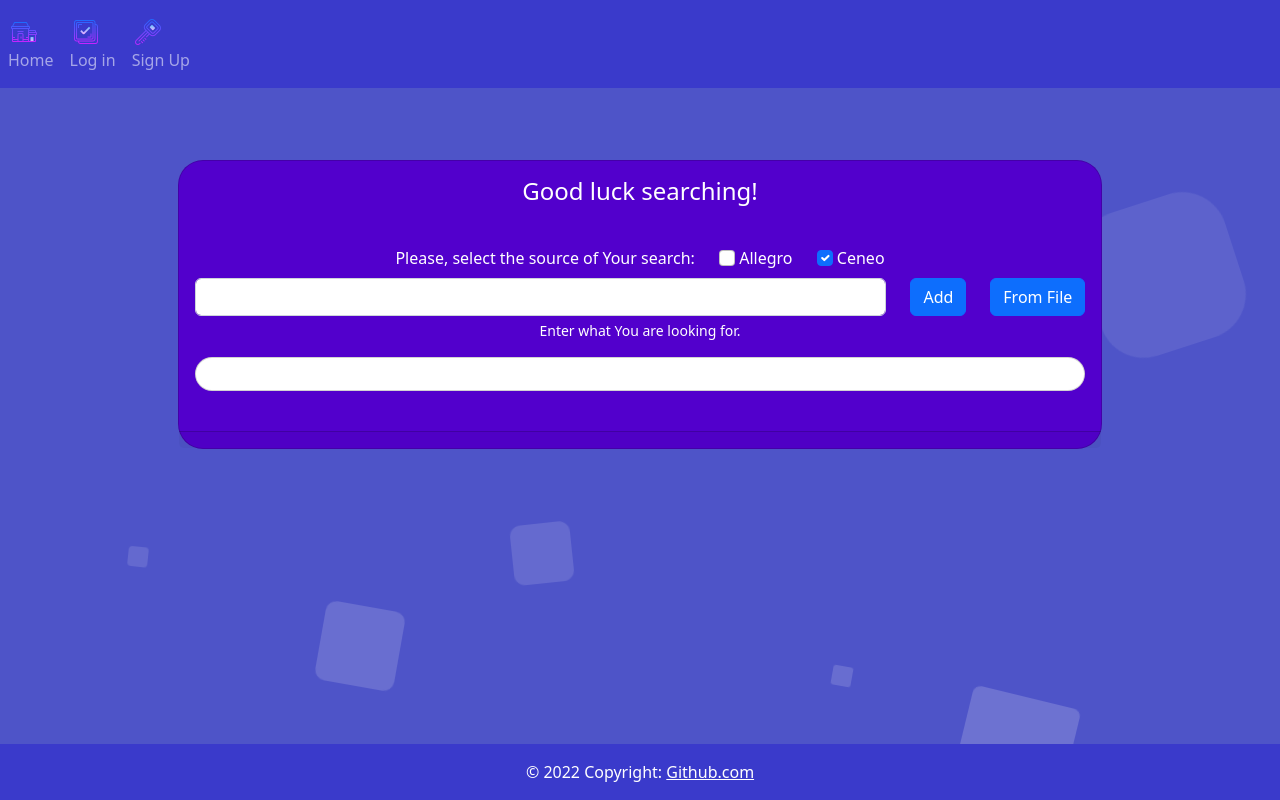
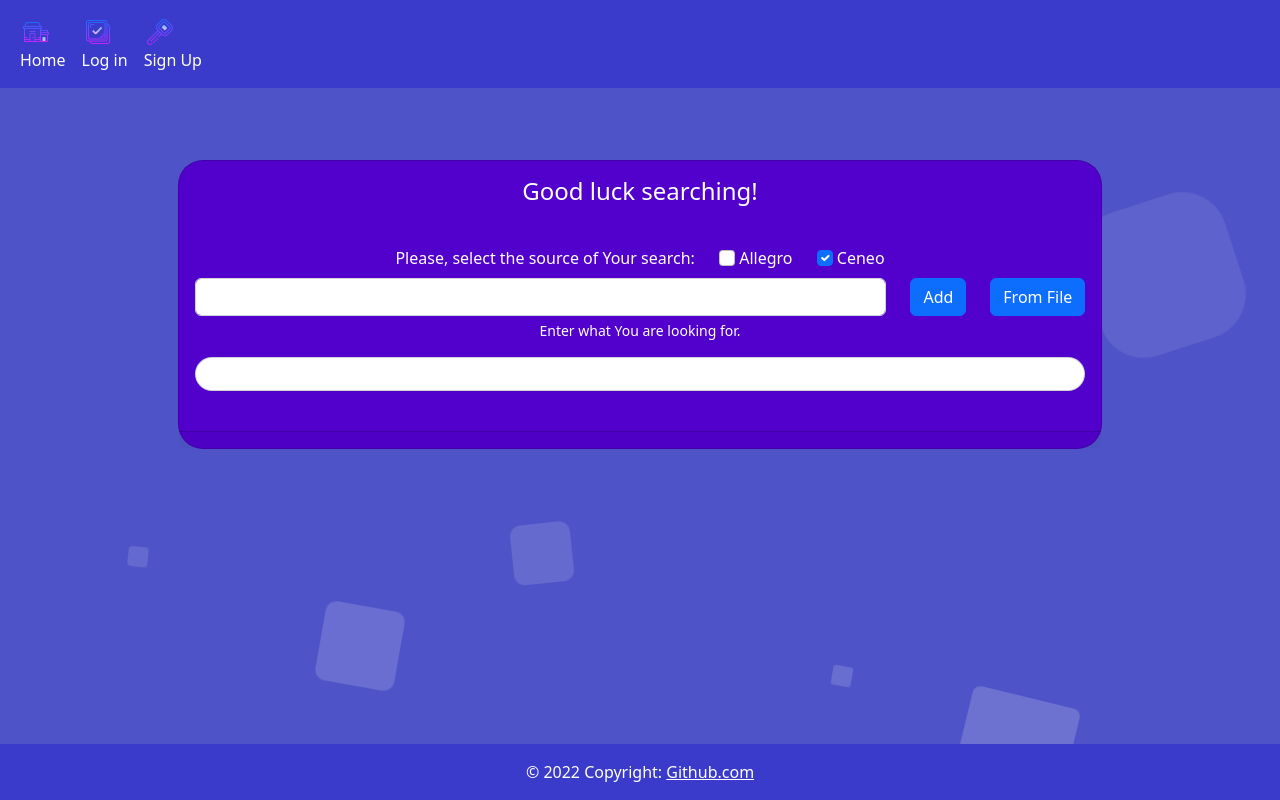
Before and after one commit to nieckojakub/IOProject, a Flask app: page / in a window 1280 px wide. Run offline with Flask 2, Linux system fonts and the light colour scheme; some libraries are stand-ins or nearby versions.

Commit message:
navbar collaps fixed, base.html reformated

```diff
--- a/website/static/css/styles.css
+++ b/website/static/css/styles.css
@@ -137,16 +137,3 @@ body{
     }
 
 }
-
-
-/* Modify the background color */
-.navbar-custom {
-    background-color: #5200cc;
-}
-
-
-/* Modify brand and text color */
-.navbar-custom .navbar-brand,
-.navbar-custom .navbar-text {
-    color: #FFFFFF;
-}
--- a/website/templates/base.html
+++ b/website/templates/base.html
@@ -1,11 +1,13 @@
 <!DOCTYPE html>
 <html lang="en">
+
 <head>
   <meta charset="UTF-8">
   <meta name="viewport" content="width=device-width, initial-scale=1" />
   <link rel="stylesheet" href="../static/css/styles.css">
   <link rel="stylesheet" href="../static/css/home.css">
-    <link href="https://cdn.jsdelivr.net/npm/bootstrap@5.2.2/dist/css/bootstrap.min.css" rel="stylesheet" integrity="sha384-Zenh87qX5JnK2Jl0vWa8Ck2rdkQ2Bzep5IDxbcnCeuOxjzrPF/et3URy9Bv1WTRi" crossorigin="anonymous">
+  <link href="https://cdn.jsdelivr.net/npm/bootstrap@5.2.2/dist/css/bootstrap.min.css" rel="stylesheet"
+    integrity="sha384-Zenh87qX5JnK2Jl0vWa8Ck2rdkQ2Bzep5IDxbcnCeuOxjzrPF/et3URy9Bv1WTRi" crossorigin="anonymous">
   <title>{% block title %}Home{% endblock %}</title>
 </head>
 
@@ -32,27 +34,40 @@
 
   <!-- navbar-->
   <header>
-        <nav class="navbar navbar-expand-lg navbar-dark" style=" background-color:#3A3ACB; color:#FFFFFF;">
-          <button
-            class="navbar-toggler"
-            type="button"
-            data-toggle="collapse"
-            data-target="#navbar"
-          >
+    <nav class="navbar navbar-expand-lg navbar-dark" style="background-color:#3A3ACB;">
+      <div class="container-fluid">
+        <button class="navbar-toggler" type="button" data-bs-toggle="collapse" data-bs-target="#navbarSupportedContent"
+          aria-controls="navbarSupportedContent" aria-expanded="false" aria-label="Toggle navigation">
           <span class="navbar-toggler-icon"></span>
         </button>
 
-          <div class="collapse navbar-collapse" id="navbar">
-            <div class="navbar-nav">
-                <a class="nav-item nav-link" id="home" href="{{ url_for('views.home') }}"><img src="./../static/img/icons8-home-32.png"><br>Home</a>
+        <div class="collapse navbar-collapse" id="navbarSupportedContent">
+          <ul class="navbar-nav me-auto mb-2 mb-lg-0">
+
+            <li class="nav-item">
+              <a class="nav-item nav-link text-white" id="home" href="{{ url_for('views.home') }}"><img
+                  src="./../static/img/icons8-home-32.png"><br>Home</a>
+            </li>
             {% if current_user.is_authenticated %}
-                <a class="nav-item nav-link" id="account" href="{{ url_for('auth.account') }}"><img src="./../static/img/icons8-user-male-32.png"><br>Account</a>
-                <a class="nav-item nav-link" id="logout" href="{{ url_for('auth.logout') }}" ><img src="./../static/img/icons8-close-32.png"><br>Log out</a>
+            <li class="nav-item">
+              <a class="nav-item nav-link text-white" id="account" href="{{ url_for('auth.account') }}"><img
+                  src="./../static/img/icons8-user-male-32.png"><br>Account</a>
+            </li>
+            <li class="nav-item">
+              <a class="nav-item nav-link text-white" id="logout" href="{{ url_for('auth.logout') }}"><img
+                  src="./../static/img/icons8-close-32.png"><br>Log out</a>
+            </li>
             {% else %}
-                <a class="nav-item nav-link" id="login" href="{{ url_for('auth.login') }}" ><img src="./../static/img/icons8-check-all-32.png"><br>Log in</a>
-                <a class="nav-item nav-link" id="signUp" href="{{ url_for('auth.signup') }}" ><img src="./../static/img/icons8-key-32.png"><br>Sign Up</a>
+            <li class="nav-item">
+              <a class="nav-item nav-link text-white" id="login" href="{{ url_for('auth.login') }}"><img
+                  src="./../static/img/icons8-check-all-32.png"><br>Log in</a>
+            </li>
+            <li class="nav-item">
+              <a class="nav-item nav-link text-white" id="signUp" href="{{ url_for('auth.signup') }}"><img
+                  src="./../static/img/icons8-key-32.png"><br>Sign Up</a>
+            </li>
             {% endif %}
-
+          </ul>
         </div>
       </div>
     </nav>
@@ -85,9 +100,12 @@
 
 
 </body>
-<script src="https://code.jquery.com/jquery-3.6.1.js" integrity="sha256-3zlB5s2uwoUzrXK3BT7AX3FyvojsraNFxCc2vC/7pNI=" crossorigin="anonymous"></script>
-<script src="https://cdn.jsdelivr.net/npm/@popperjs/core@2.11.6/dist/umd/popper.min.js" integrity="sha384-oBqDVmMz9ATKxIep9tiCxS/Z9fNfEXiDAYTujMAeBAsjFuCZSmKbSSUnQlmh/jp3" crossorigin="anonymous"></script>
-<script src="https://cdn.jsdelivr.net/npm/bootstrap@5.2.2/dist/js/bootstrap.min.js" integrity="sha384-IDwe1+LCz02ROU9k972gdyvl+AESN10+x7tBKgc9I5HFtuNz0wWnPclzo6p9vxnk" crossorigin="anonymous"></script>
+<script src="https://code.jquery.com/jquery-3.6.1.js" integrity="sha256-3zlB5s2uwoUzrXK3BT7AX3FyvojsraNFxCc2vC/7pNI="
+  crossorigin="anonymous"></script>
+<script src="https://cdn.jsdelivr.net/npm/@popperjs/core@2.11.6/dist/umd/popper.min.js"
+  integrity="sha384-oBqDVmMz9ATKxIep9tiCxS/Z9fNfEXiDAYTujMAeBAsjFuCZSmKbSSUnQlmh/jp3" crossorigin="anonymous"></script>
+<script src="https://cdn.jsdelivr.net/npm/bootstrap@5.2.2/dist/js/bootstrap.min.js"
+  integrity="sha384-IDwe1+LCz02ROU9k972gdyvl+AESN10+x7tBKgc9I5HFtuNz0wWnPclzo6p9vxnk" crossorigin="anonymous"></script>
 
 {% block scripts %}{% endblock %}
 
```
Lines whose indentation alone changed are shown as unchanged.
